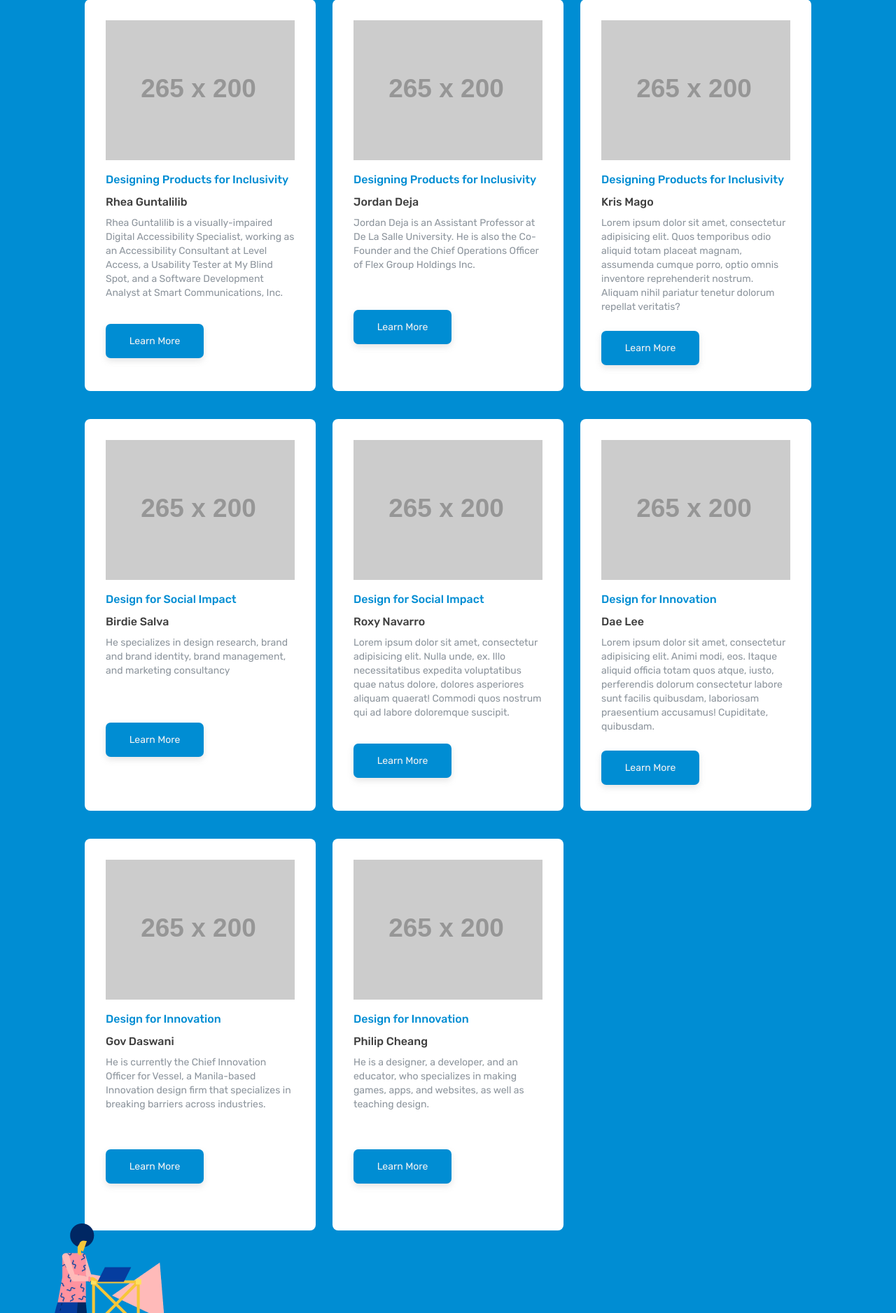
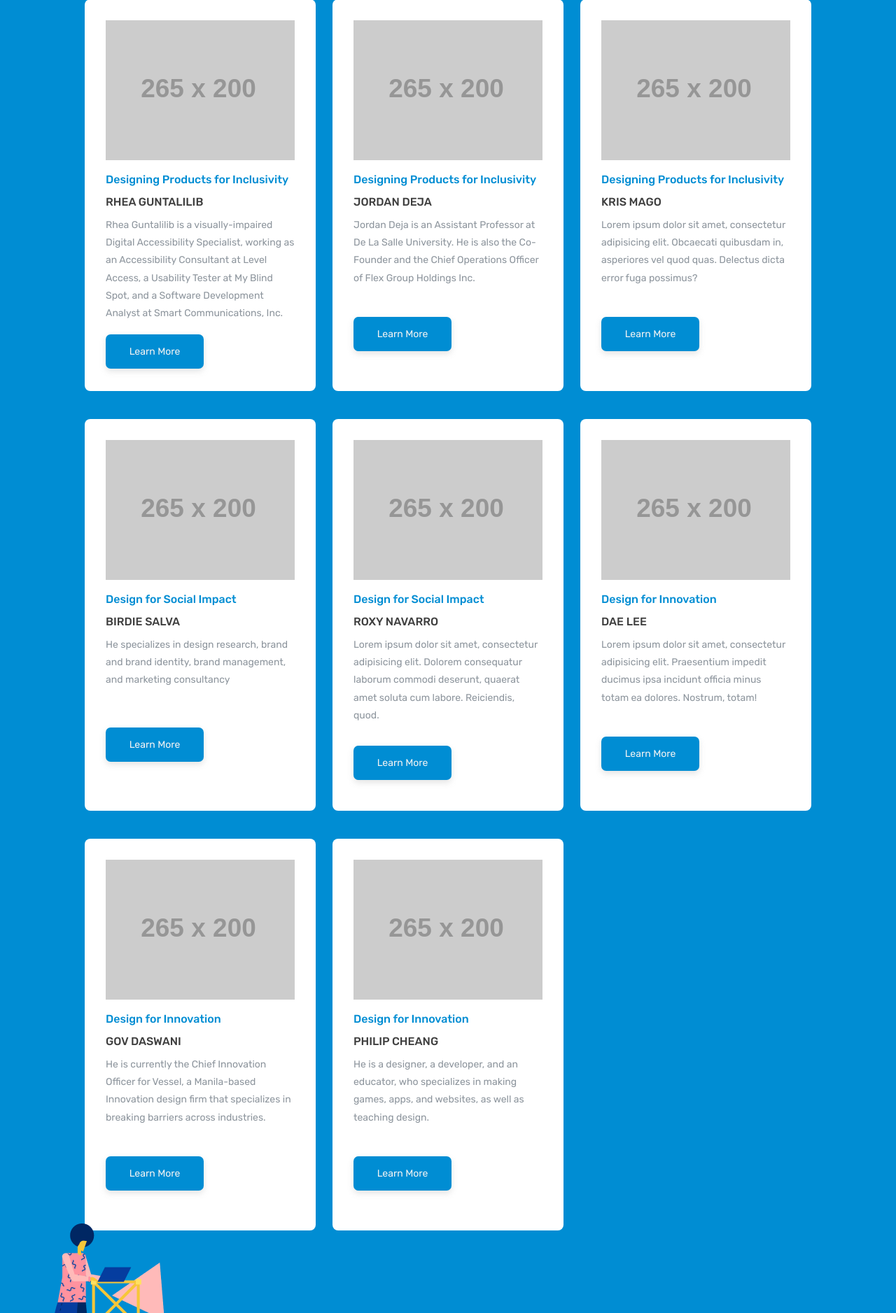
Before and after one commit to UXSoc/ux-chill-website-2019, a PHP site: page / in a window 1280 px wide; the page is wider, and only the part inside the window is pictured. Shown: the part 1034-2911 px from the top of that part at 70% size. Run offline with PHP 8.4, Linux system fonts and the light colour scheme; grey boxes labelled with a size stand in for pictures from a placeholder-image service; some libraries are stand-ins or nearby versions.

Commit message:
Fixed line spacing

```diff
--- a/index.html
+++ b/index.html
@@ -278,8 +278,7 @@
         <h2>Designing Products for Inclusivity</h2>
         <h3>Kris Mago</h3>
 
-        <p>Lorem ipsum dolor sit amet, consectetur adipisicing elit. Quos temporibus odio aliquid totam placeat magnam, assumenda cumque porro, optio omnis inventore reprehenderit nostrum. Aliquam nihil pariatur tenetur dolorum repellat veritatis?</p>
-
+        <p>Lorem ipsum dolor sit amet, consectetur adipisicing elit. Obcaecati quibusdam in, asperiores vel quod quas. Delectus dicta error fuga possimus?</p>
         <div class="modal-link" data-modal-target="speaker3-popup">
           <div class="panel-button">Learn More</div>
         </div>
@@ -306,7 +305,7 @@
         <h2>Design for Social Impact</h2>
         <h3>Roxy Navarro</h3>
 
-        <p>Lorem ipsum dolor sit amet, consectetur adipisicing elit. Nulla unde, ex. Illo necessitatibus expedita voluptatibus quae natus dolore, dolores asperiores aliquam quaerat! Commodi quos nostrum qui ad labore doloremque suscipit.</p>
+        <p>Lorem ipsum dolor sit amet, consectetur adipisicing elit. Dolorem consequatur laborum commodi deserunt, quaerat amet soluta cum labore. Reiciendis, quod.</p>
         <div class="modal-link" data-modal-target="speaker5-popup">
           <div class="panel-button">Learn More</div>
         </div>
@@ -319,7 +318,7 @@
         <h2>Design for Innovation</h2>
         <h3>Dae Lee</h3>
 
-        <p>Lorem ipsum dolor sit amet, consectetur adipisicing elit. Animi modi, eos. Itaque aliquid officia totam quos atque, iusto, perferendis dolorum consectetur labore sunt facilis quibusdam, laboriosam praesentium accusamus! Cupiditate, quibusdam.</p>
+        <p>Lorem ipsum dolor sit amet, consectetur adipisicing elit. Praesentium impedit ducimus ipsa incidunt officia minus totam ea dolores. Nostrum, totam!</p>
         <div class="modal-link" data-modal-target="speaker6-popup">
           <div class="panel-button">Learn More</div>
         </div>
--- a/stylesheets/speakers.css
+++ b/stylesheets/speakers.css
@@ -59,6 +59,7 @@
   height: 16px;
   margin-bottom: 16px;
   line-height: 23px;
+  text-transform: uppercase;
 }
 
 .uxc2-panel p {
@@ -67,7 +68,7 @@
   color: #8D959D;
   max-height: 240px;
   margin-bottom: 16px;
-  line-height: 20px;
+  line-height: 180% !important;
 }
 
 .panel-button {
@@ -145,11 +146,11 @@
   }
 
   .uxc2-panel h2 {
-    margin-bottom: 16px !important;
+    margin-bottom: 8px !important;
   }
 
   .uxc2-panel h3 {
-    margin-top: 16px !important;
+    margin-top: 8px !important;
   }
 
   .uxc2-panel p {
```
